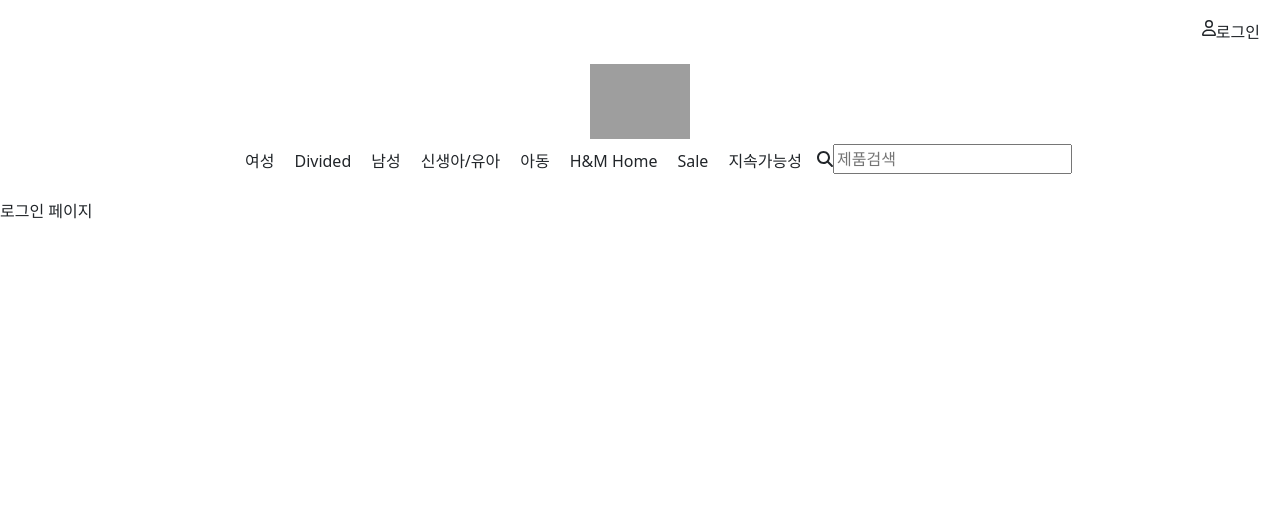
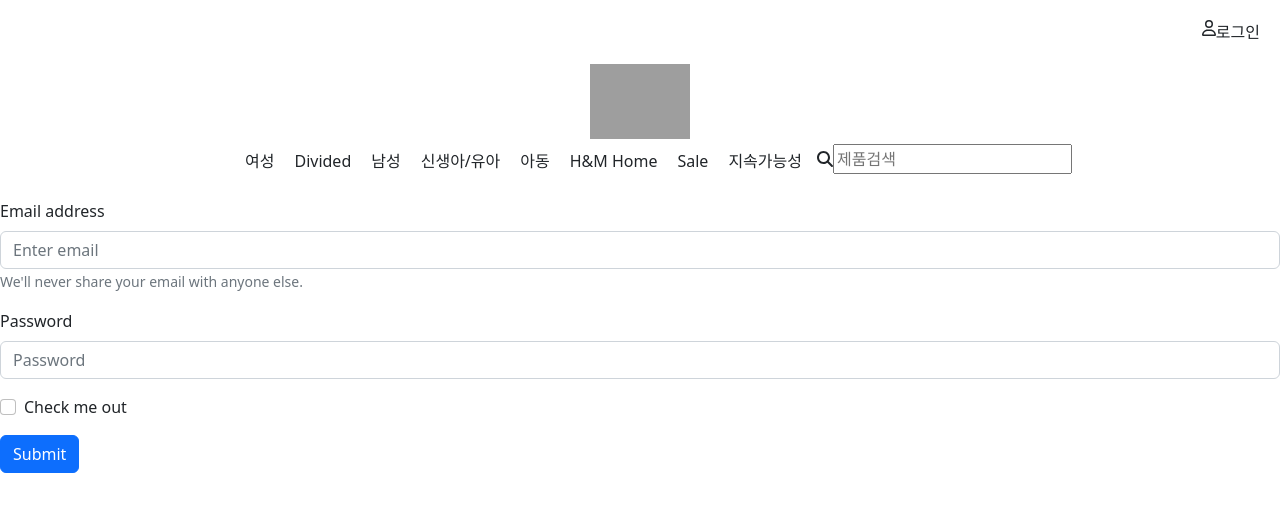
Before and after one commit to whdgjs7300/react-shoppingmall, a React (Create React App) app in the folder shopping/: page /login in a window 1280 px wide. Shown: the top 512 px of the page. Built offline with nearby package versions, Linux system fonts and the light colour scheme; grey boxes are pictures that could not be loaded.

Commit message:
2/24 Form

```diff
--- a/shopping/src/pages/Login.jsx
+++ b/shopping/src/pages/Login.jsx
@@ -1,11 +1,29 @@
-
+import Button from 'react-bootstrap/Button';
+import Form from 'react-bootstrap/Form';
 
 const Login = () => {
 
     return (
-        <div>
-            로그인 페이지
-        </div>
+        <Form>
+        <Form.Group className="mb-3" controlId="formBasicEmail">
+        <Form.Label>Email address</Form.Label>
+        <Form.Control type="email" placeholder="Enter email" />
+        <Form.Text className="text-muted">
+            We'll never share your email with anyone else.
+        </Form.Text>
+        </Form.Group>
+
+        <Form.Group className="mb-3" controlId="formBasicPassword">
+        <Form.Label>Password</Form.Label>
+        <Form.Control type="password" placeholder="Password" />
+        </Form.Group>
+        <Form.Group className="mb-3" controlId="formBasicCheckbox">
+        <Form.Check type="checkbox" label="Check me out" />
+        </Form.Group>
+        <Button variant="primary" type="submit">
+        Submit
+        </Button>
+    </Form>
     );
 }
 
```
